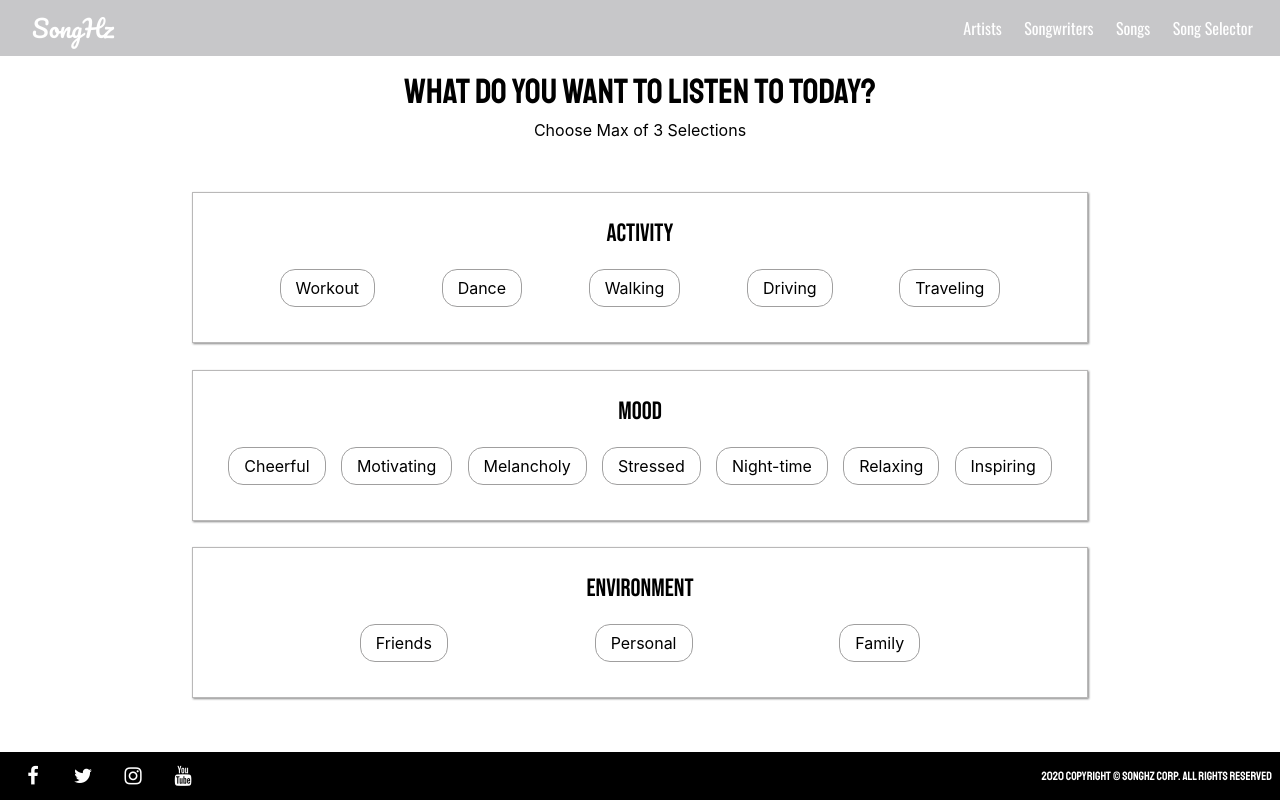
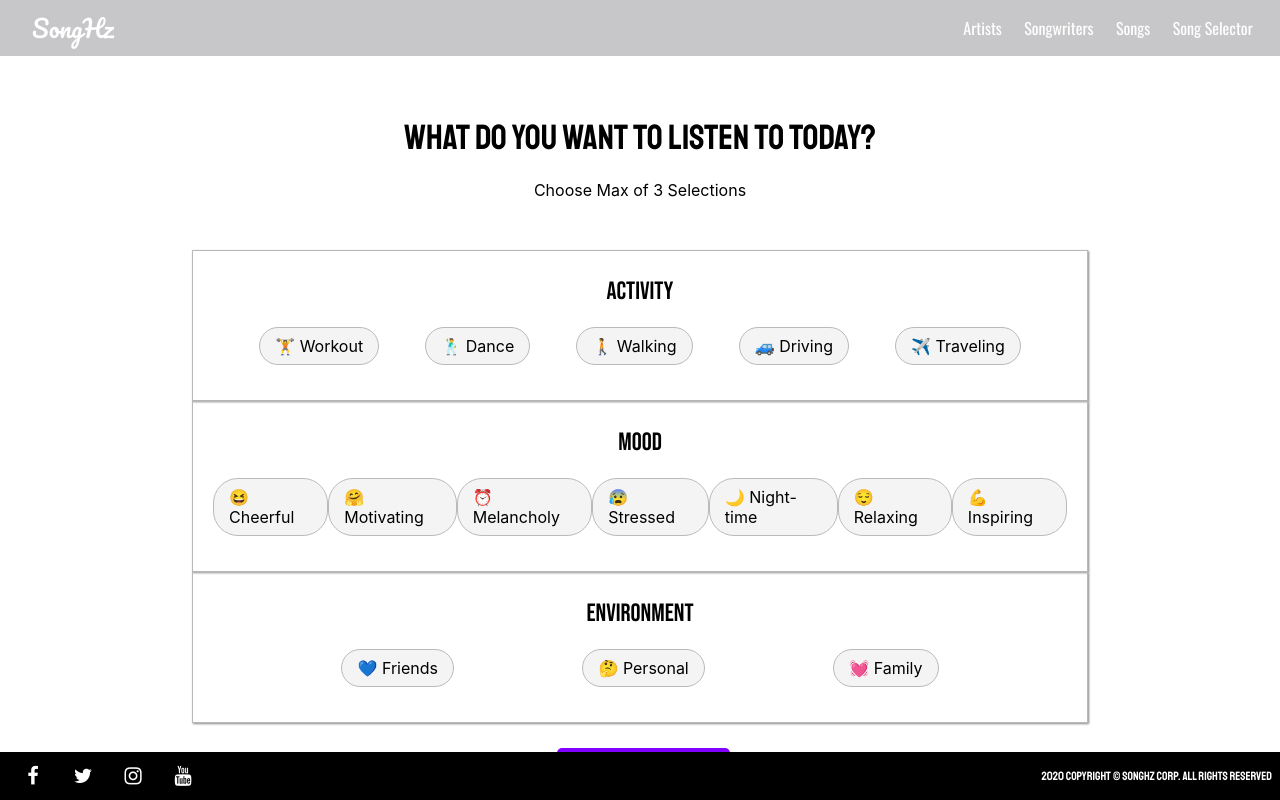
Before and after one commit to jlgcl/SongHz, a React (Create React App) app in the folder client/: page /song_selector in a window 1280 px wide. Built offline with nearby package versions, Linux system fonts and the light colour scheme.

Commit message:
song selector in progress - server/db

```diff
--- /dev/null
+++ b/client/src/routes/song-selector/selector_results.js
@@ -0,0 +1,8 @@
+import React, { useState, useEffect } from 'react';
+import './selector_results.css';
+
+const SelectorResults = (props) => {
+  return <div></div>;
+};
+
+export default SelectorResults;
--- a/client/src/routes/song-selector/song_selector.css
+++ b/client/src/routes/song-selector/song_selector.css
@@ -12,12 +12,10 @@
 
 .SongSelector-header {
     font: 35px title;
-    position: absolute;
-    top: 70px;
+    margin-top: 200px;
 }
 .SongSelector-subheader {
-    position: absolute;
-    top: 120px;
+    margin-top: 20px;
 }
 
 .SongSelections {
@@ -25,9 +23,8 @@
     flex-direction: column;
     justify-content: space-evenly;
     width: 70%;
-    flex-wrap: wrap;
     height: 70%;
-    margin-top: 90px;
+    margin-top: 50px;
 }
 
 .section-header {
@@ -59,6 +56,31 @@
 
 .selection {
     padding: 8px 15px;
-    border: 0.5px solid #a09f9f;
-    border-radius: 15px;
+    border: 0.5px solid #bbbaba;
+    border-radius: 25px;
+    background-color: #f4f4f4;
 }
+
+.selection:hover {
+    border-color: blue;
+    cursor: pointer;
+}
+
+.selection-submit {
+    background-color: #8200FF;
+    padding: 10px 25px;
+    border-radius: 5px;
+    border: none;
+    width: 80%;
+    margin: 25px;
+    margin-bottom: 100px;
+    font-size: 15px;
+    font-weight: bold;
+    cursor: pointer;
+    color: white;
+    transition: all 0.3s ease;
+}
+
+.selection-submit:hover {
+    color: black;
+}
--- a/client/src/routes/song-selector/song_selector.js
+++ b/client/src/routes/song-selector/song_selector.js
@@ -1,5 +1,7 @@
 import React, { useState, useEffect, useRef } from 'react';
+import { BrowserRouter as Router, Route, Link, Switch } from 'react-router-dom';
 import './song_selector.css';
+import SelectorResults from './selector_results';
 
 const SongSelector = () => {
   // States
@@ -11,37 +13,68 @@ const SongSelector = () => {
   const envRef = useRef([]);
   const selectRef = useRef([]);
 
-  let activitySelectors = ['Workout', 'Dance', 'Walking', 'Driving', 'Traveling'];
+  let activitySelectors = ['🏋 Workout', '🕺 Dance', '🚶 Walking', '🚙 Driving', '✈️ Traveling'];
   let moodSelectors = [
-    'Cheerful',
-    'Motivating',
-    'Melancholy',
-    'Stressed',
-    'Night-time',
-    'Relaxing',
-    'Inspiring',
+    '😆 Cheerful',
+    '🤗 Motivating',
+    '⏰ Melancholy',
+    '😰 Stressed',
+    '🌙 Night-time',
+    '😌 Relaxing',
+    '💪 Inspiring',
   ];
-  let envSelectors = ['Friends', 'Personal', 'Family'];
+  let envSelectors = ['💙 Friends', '🤔 Personal', '💓 Family'];
 
+  // on selection select - main code for this component
   const onSelect = (e) => {
+    if (e.target.name !== 'checked') {
+      if (max < 3) {
         selectRef.current.push(e.target); // push selected element to selection ref
-    if (max < 3) {
-      e.target.style = 'background: red';
+        e.target.style = 'background-color: #8200FF';
+        e.target.name = 'checked';
         setMax((max) => max + 1);
-      let newSelection = selection.concat(e.target.id);
+        let newSelection = selection.concat(e.target.id.slice(3)); // slice to remove emoji for selection states
         setSelection(newSelection);
         if (max === 2) stopSelect();
       }
+    } else {
+      // remove selected element from selection ref:
+      selectRef.current = [
+        ...selectRef.current.slice(0, selectRef.current.indexOf(e.target)),
+        ...selectRef.current.slice(selectRef.current.indexOf(e.target) + 1),
+      ];
+      e.target.style = 'background-color: #F4F4F4';
+      e.target.name = '';
+      setMax((max) => max - 1);
+      // remove selected selement from the selection state:
+      let removeSelection = [
+        ...selection.slice(0, selection.indexOf(e.target.id.slice(3))),
+        ...selection.slice(selection.indexOf(e.target.id.slice(3)) + 1),
+      ];
+      setSelection(removeSelection);
+      // reset selector BG colors based on selection status:
+      activityRef.current.map((ref) => (ref.style = 'background-color: #F4F4F4'));
+      moodRef.current.map((ref) => (ref.style = 'background-color: #F4F4F4'));
+      envRef.current.map((ref) => (ref.style = 'background-color: #F4F4F4'));
+      selectRef.current.map((ref) => (ref.style = 'background-color: #8200FF'));
+    }
   };
+
   const stopSelect = () => {
-    // use refs to change DOM/JSX styling on selection
-    activityRef.current.map((ref) => (ref.style = 'background-color: blue'));
-    moodRef.current.map((ref) => (ref.style = 'background-color: blue'));
-    envRef.current.map((ref) => (ref.style = 'background-color: blue'));
-    selectRef.current.map((ref) => (ref.style = 'background-color: red'));
+    // use refs to change DOM/JSX styling on selection & max selections
+    activityRef.current.map((ref) => (ref.style = 'background-color: #CCCCCC'));
+    moodRef.current.map((ref) => (ref.style = 'background-color: #CCCCCC'));
+    envRef.current.map((ref) => (ref.style = 'background-color: #CCCCCC'));
+    selectRef.current.map((ref) => (ref.style = 'background-color: #8200FF'));
   };
 
   return (
+    <Router>
+      <Switch>
+        <Route
+          exact
+          path="/song_selector"
+          render={() => (
             <div className="SongSelector-parent">
               <div className="SongSelector-header">What Do You Want to Listen to Today?</div>
               <div className="SongSelector-subheader">Choose Max of 3 Selections</div>
@@ -101,7 +134,17 @@ const SongSelector = () => {
                   </div>
                 </div>
               </div>
+              <Link to="song_selector/results">
+                <button className="selection-submit">Generate Songs</button>
+              </Link>
             </div>
+          )}
+        />
+        <Route path="song_selector/results">
+          <SelectorResults selections={selection} />
+        </Route>
+      </Switch>
+    </Router>
   );
 };
 
```
Also changed, not shown: client/src/routes/song-selector/selector_results.css (added), 1 other file (tests, documents, lock files or other folders). Lines whose indentation alone changed are shown as unchanged.
